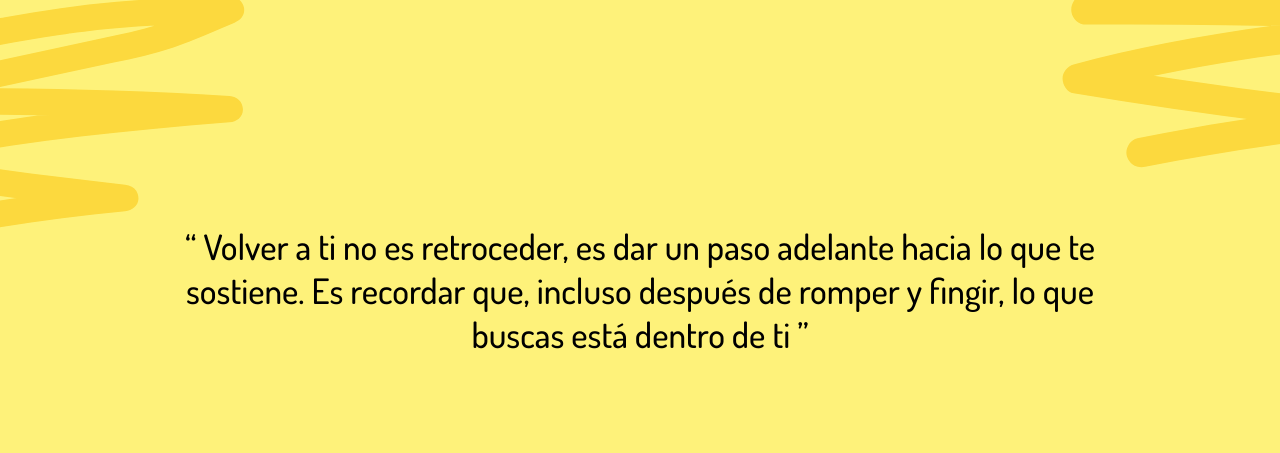
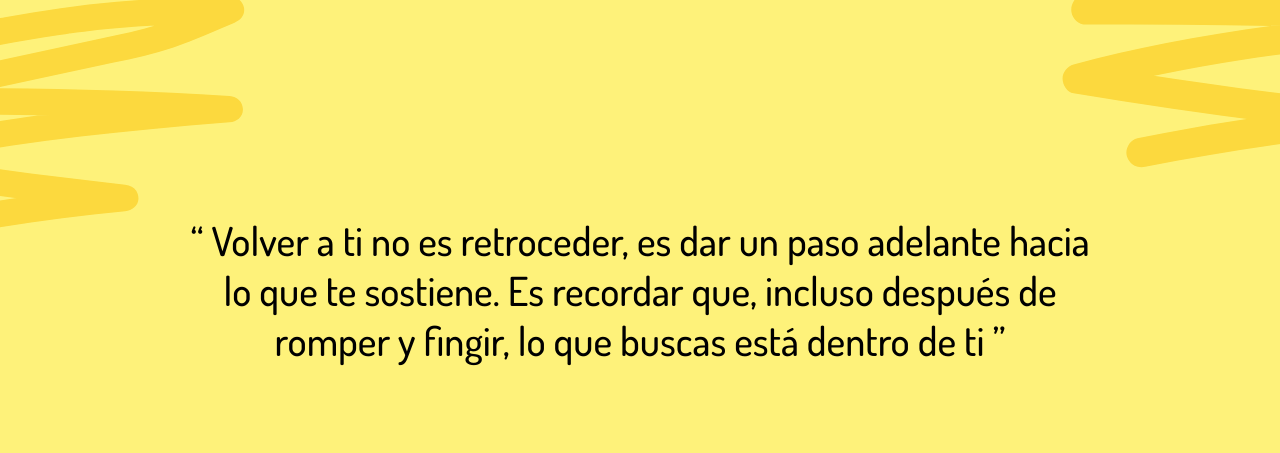
Before and after one commit to Ahelu/ciircle.github.io, a plain HTML site: page html/return.html in a window 1280 px wide. Shown: the part 65-518 px from the top of the page. Drawn offline with Linux system fonts and the light colour scheme.

Commit message:
Branch: main, font-correction

```diff
--- a/css/return.css
+++ b/css/return.css
@@ -20,7 +20,7 @@
   :root{
     --header: 2.2rem;
     --title: 5.4rem;
-    --text: 3.5rem;
+    --text: 4rem;
     --footer: 2rem;
     --circle: rgb(247, 54, 54);
     --current-header: #ede268;
```
